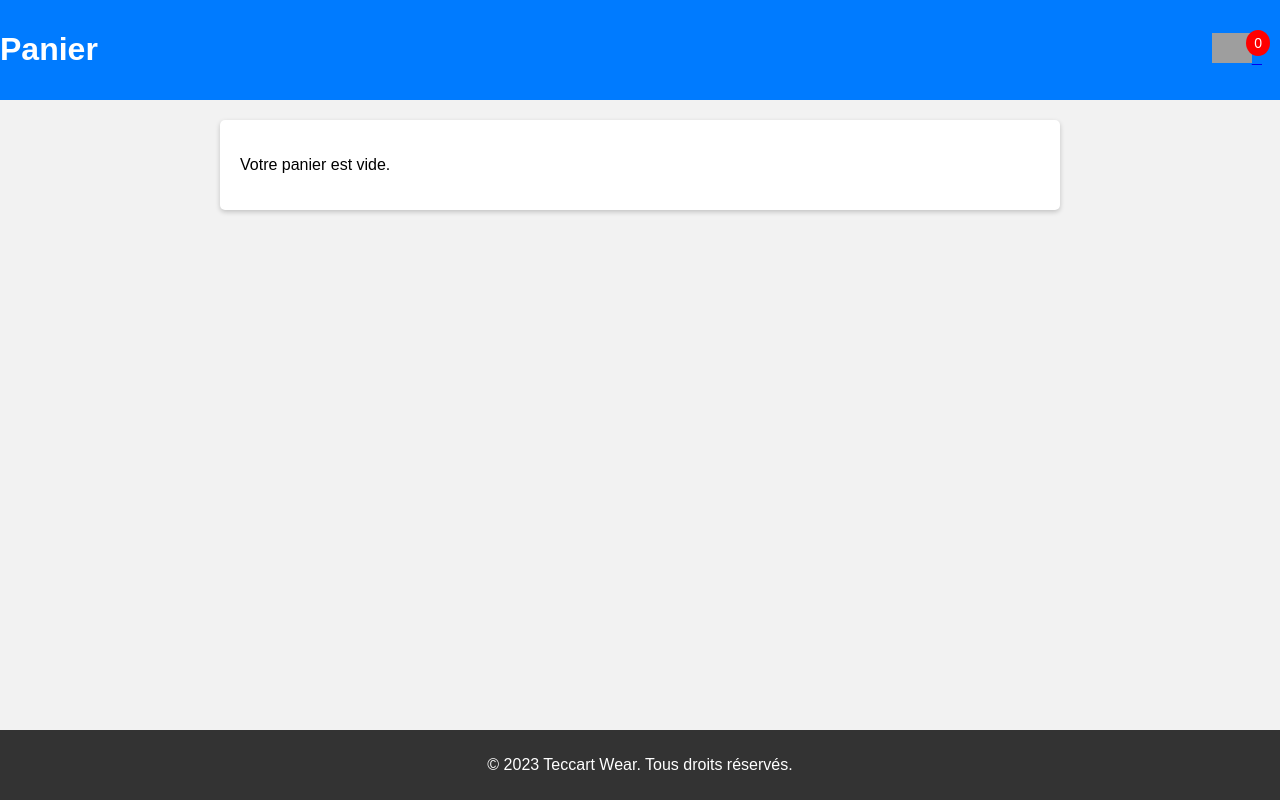
After one commit to Unchevreuill/projet2_Savoie, a PHP site: page /pages/panier.php in a window 1280 px wide. The commit adds this page. Run offline with PHP 8.4, Linux system fonts and the light colour scheme; grey boxes are pictures that could not be loaded.

Commit message:
travail sur le panier

```diff
--- /dev/null
+++ b/css/panier.css
@@ -0,0 +1,73 @@
+body {
+    font-family: Arial, sans-serif;
+    background-color: #f2f2f2;
+    margin: 0;
+    padding: 0;
+}
+
+header {
+    background-color: #007BFF;
+    color: #fff;
+    padding: 10px 0;
+    text-align: center;
+}
+
+.header-content {
+    display: flex;
+    justify-content: space-between;
+    align-items: center;
+}
+
+.cart {
+    margin-left: auto;
+}
+
+#cart-icon {
+    width: 40px; /* Ajustez la taille du logo du panier */
+}
+
+#cart-count {
+    background-color: #ff0000; /* Couleur de fond pour le compteur de produits dans le panier */
+    color: #fff;
+    border-radius: 50%;
+    padding: 5px 8px;
+    font-size: 14px;
+    position: relative;
+    top: -15px;
+    left: -10px;
+}
+
+.container {
+    max-width: 800px;
+    margin: 20px auto;
+    background-color: #fff;
+    padding: 20px;
+    border-radius: 5px;
+    box-shadow: 0 2px 5px rgba(0, 0, 0, 0.2);
+}
+
+.product {
+    background-color: #fff;
+    border: 1px solid #ddd;
+    padding: 20px;
+    margin: 10px;
+    text-align: center;
+    border-radius: 5px;
+    box-shadow: 0 2px 5px rgba(0, 0, 0, 0.2);
+    display: inline-block;
+    width: 30%;
+}
+
+.product img {
+    max-width: 100%;
+}
+
+footer {
+    text-align: center;
+    padding: 10px 0;
+    background-color: #333;
+    color: #fff;
+    position: fixed;
+    bottom: 0;
+    width: 100%;
+}
--- /dev/null
+++ b/pages/panier.php
@@ -0,0 +1,84 @@
+<?php
+session_start();
+
+// Vérifier si le panier existe dans la session, sinon le créer
+if (!isset($_SESSION['panier'])) {
+    $_SESSION['panier'] = array();
+}
+
+// Logique de suppression d'un produit du panier
+if ($_SERVER['REQUEST_METHOD'] === 'POST' && isset($_POST['retirer_produit'])) {
+    $index = $_POST['index_produit'];
+
+    // Vérifier si l'index est valide
+    if ($index >= 0 && $index < count($_SESSION['panier'])) {
+        // Supprimer le produit du panier
+        array_splice($_SESSION['panier'], $index, 1);
+        // Rafraîchir la page pour refléter les changements
+        header('Location: panier.php');
+        exit();
+    }
+}
+?>
+<!DOCTYPE html>
+<html lang="fr">
+<head>
+    <meta charset="UTF-8">
+    <meta name="viewport" content="width=device-width, initial-scale=1.0">
+    <title>Panier - Teccart Wear</title>
+    <link rel="stylesheet" href="../css/panier.css">
+</head>
+<body>
+    <header>
+        <div class="header-content">
+            <h1>Panier</h1>
+            <div class="cart">
+                <a href="panier.php">
+                    <img id="cart-icon" src="../images/cart.png" alt="Panier">
+                    <span id="cart-count"><?php echo count($_SESSION['panier']); ?></span>
+                </a>
+            </div>
+        </div>
+    </header>
+
+    <div class="container">
+        <?php
+        // Vérifier si le panier est vide
+        if (empty($_SESSION['panier'])) {
+            echo '<p>Votre panier est vide.</p>';
+        } else {
+            // Afficher les produits du panier
+            foreach ($_SESSION['panier'] as $index => $produit) {
+                echo '<div class="product">';
+
+                // Vérifier si la clé 'nom' existe avant de l'utiliser
+                if (isset($produit['nom'])) {
+                    echo '<h3>' . $produit['nom'] . '</h3>';
+                } else {
+                    echo '<h3>Produit sans nom</h3>';
+                }
+
+                // Vérifier si la clé 'prix' existe avant de l'utiliser
+                if (isset($produit['prix'])) {
+                    echo '<p>Prix : $' . number_format($produit['prix'], 2) . '</p>';
+                } else {
+                    echo '<p>Prix non disponible</p>';
+                }
+
+                // Formulaire pour retirer le produit du panier
+                echo '<form method="post" action="panier.php">';
+                echo '<input type="hidden" name="index_produit" value="' . $index . '">';
+                echo '<input type="submit" name="retirer_produit" value="Retirer du panier">';
+                echo '</form>';
+
+                echo '</div>';
+            }
+        }
+        ?>
+    </div>
+
+    <footer>
+        <p>&copy; 2023 Teccart Wear. Tous droits réservés.</p>
+    </footer>
+</body>
+</html>
```
Also changed, not shown: css/accueil.css (+43 -55 lines), pages/accueil.php (+43 -34 lines), pages/ajouter_au_panier.php (added, +40 -0 lines).
